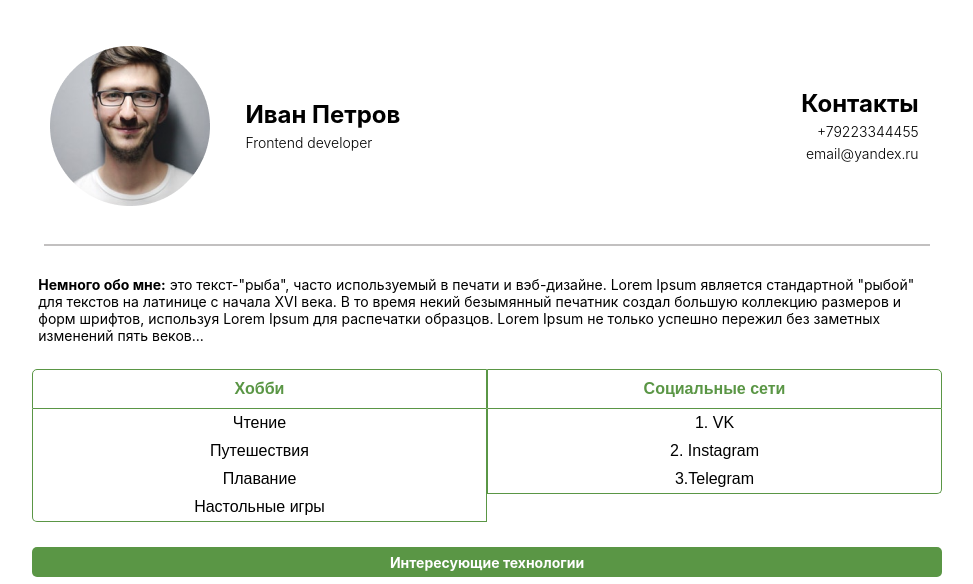
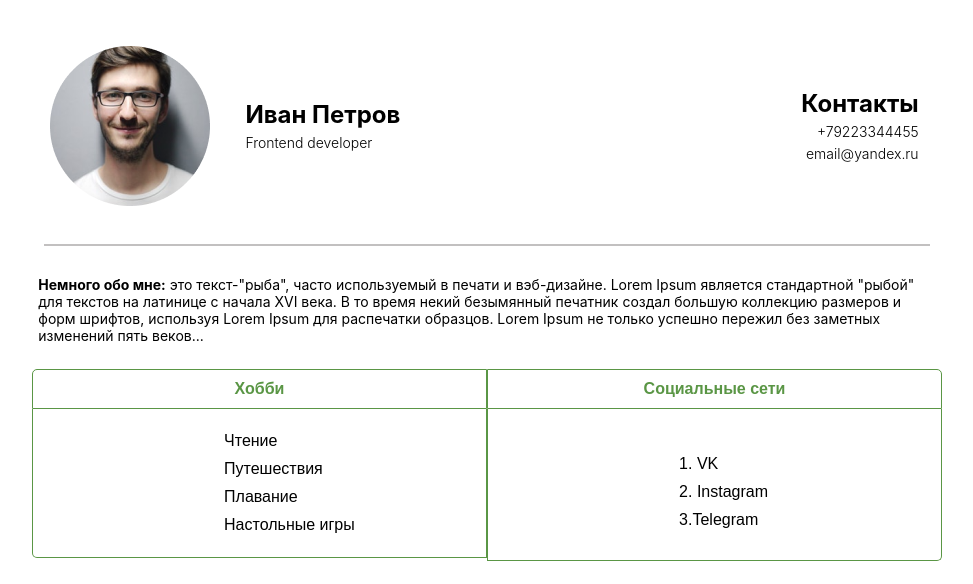
Before and after one commit to Nekori228/JS_Club_Profile, a plain HTML site: page index.html in a window 1280 px wide. Shown: the top 584 px of the page, without its empty margins (153-1126 px from the left). Drawn offline with Linux system fonts and the light colour scheme.

Commit message:
Update table

```diff
--- a/assets/style.css
+++ b/assets/style.css
@@ -58,7 +58,7 @@ hr {
     margin: 0 auto;
 }
 
-.text_cont{
+.text_cont {
     padding-top: 2%;
     display: flex;
     justify-content: space-around;
@@ -113,6 +113,10 @@ table {
     border-radius: 0px 5px 0px 0px;
 }
 
+.padding_table_top2 {
+    padding-top: 10%;
+}
+
 thead th {
     color: #5A9645;
     display: flex;
@@ -123,29 +127,34 @@ thead th {
 }
 
 .border_green_table1 {
+    padding-bottom: 5%;
     border-radius: 0px 0px 0px 5px;
     border-bottom: 1px solid #5A9645;
 }
 
 .border_green_table2 {
+    padding-bottom: 7%;
     border-radius: 0px 0px 5px 0px;
     border-bottom: 1px solid #5A9645;
 }
 
 tbody td {
-
-    padding: 5px;
-    text-align: center;
+    padding-left: 42%;
+    padding-right: 25%;
+    padding-top: 5px;
+    padding-bottom: 5px;
     border-right: 1px solid #5A9645;
     border-left: 1px solid #5A9645;
     border-bottom: none;
-    display: flex;
-    justify-content: center;
 }
 
 
 tbody td:hover {
     color: #5A9645;
+}
+
+.padding_table_top {
+    padding-top: 5%;
 }
 
 /*tbody td:last-child {*/
@@ -190,7 +199,7 @@ tbody td:hover {
 }
 
 
-.cont_form{
+.cont_form {
     display: flex;
 }
 
--- a/index.html
+++ b/index.html
@@ -39,7 +39,7 @@
                 </thead>
                 <tbody>
                 <tr>
-                    <td>Чтение</td>
+                    <td class="padding_table_top">Чтение</td>
                 </tr>
                 <tr>
                     <td>Путешествия</td>
@@ -62,7 +62,7 @@
                 </thead>
                 <tbody>
                 <tr>
-                    <td>1. VK</td>
+                    <td class="padding_table_top2">1. VK</td>
                 </tr>
                 <tr>
                     <td>2. Instagram</td>
```
